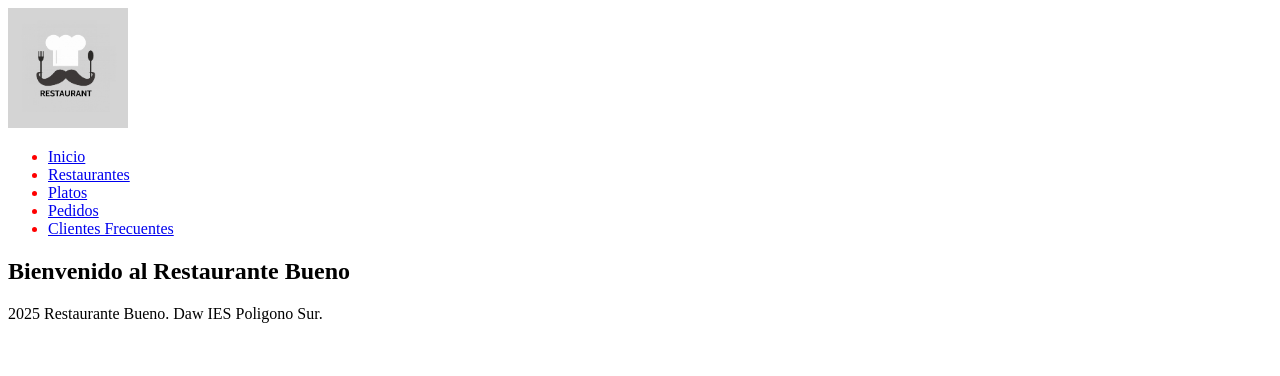
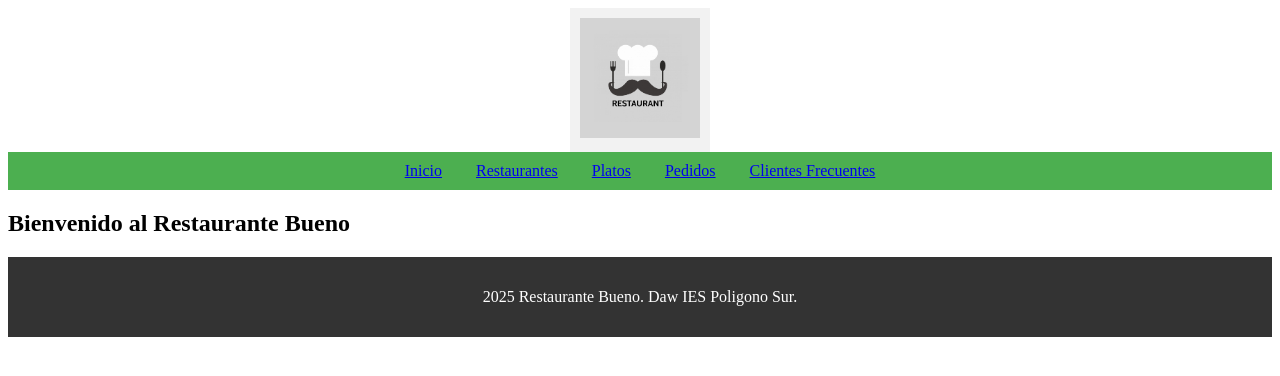
Before and after one commit to borl1nh0/restaurante-django, a Django app: page / in a window 1280 px wide. Shown: the top 376 px of the page. Run offline with Django 5.2, Linux system fonts and the light colour scheme; parts of the project's set-up code (start-up, migrations or seed data) failed here and were passed over.

Commit message:
dando forma al css

```diff
--- /dev/null
+++ b/restaurante/static/css/estilo.css
@@ -0,0 +1,39 @@
+/* Centrar y dar color al logo */
+.logo {
+  display: block;
+  margin: 0 auto;
+  background-color: #f2f2f2; /* Color de fondo*/
+  padding: 10px;
+  width: fit-content;
+}
+
+/* Centrar y */
+nav {
+  text-align: center;
+  background-color: #4CAF50;
+  padding: 10px 0;
+
+}
+
+nav ul {
+  list-style-type: none;
+  padding: 0;
+  margin: 0;
+
+
+}
+
+nav ul li {
+  display: inline-block;
+  margin: 0 15px;
+
+}
+
+/* Centrar y dar color al footer */
+footer {
+  text-align: center;
+  background-color: #333333;
+  color: white;
+  padding: 15px 0;
+  margin-top: 20px;
+}
--- a/restaurante/templates/restaurante/base.html
+++ b/restaurante/templates/restaurante/base.html
@@ -1,7 +1,7 @@
-{% load static %}
 <!doctype html>
 <html lang="es">
 <head>
+  {% load static %}
   <meta charset="utf-8">
   <title>{% block title %}Restaurante Bueno{% endblock %}</title>
   <link rel="stylesheet" href="{% static 'css/estilo.css' %}">
@@ -9,7 +9,9 @@
 </head>
 <body>
   <header>
-    <img src="{% static 'img/logo.jpg' %}" alt="Logo del Restaurante" width="120">
+    <div class="logo">
+      <img src="{% static 'img/logo.jpg' %}" alt="Logo del Restaurante" width="120">
+    </div>
 
     {% include 'restaurante/menu.html' %}
   </header>
--- a/restaurante/templates/static/css/estilo.css
+++ /dev/null
@@ -1,3 +0,0 @@
-h2, li {
-    color: red
-}
```
Also changed, not shown: restaurante/templates/restaurante/clientes_frecuentes.html (+9 -2 lines), restaurante/static/img/logo.jpg (renamed from restaurante/templates/static/img/logo.jpg), restaurante/static/js/script.js (renamed from restaurante/templates/static/js/script.js).
